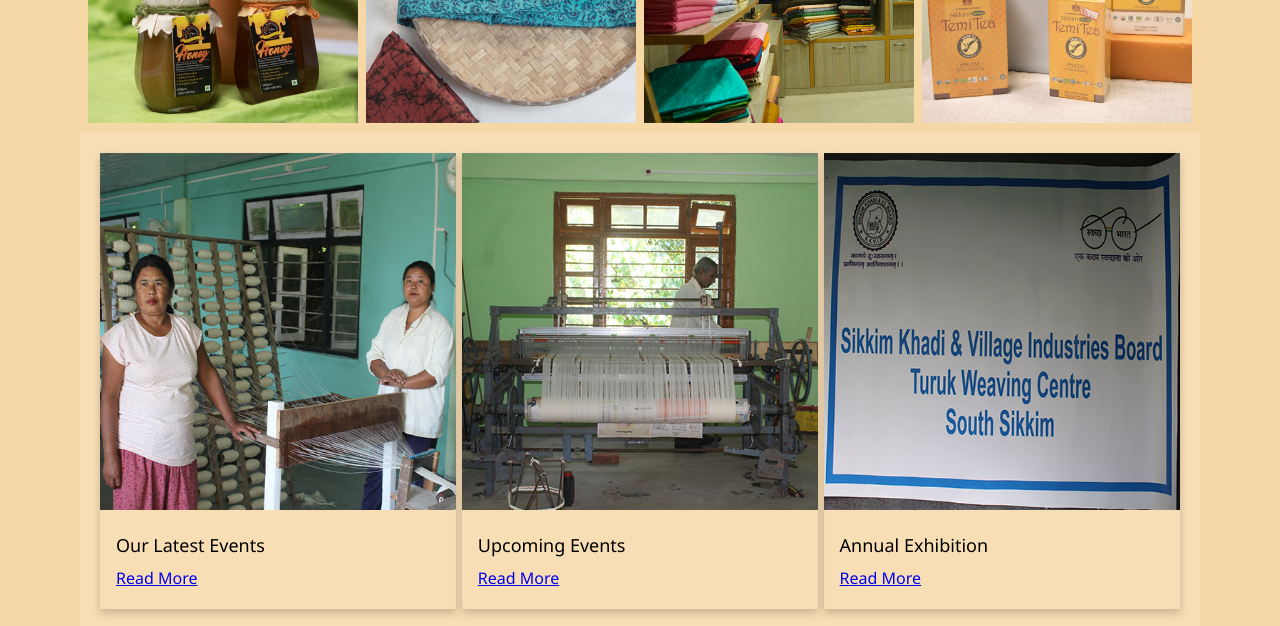
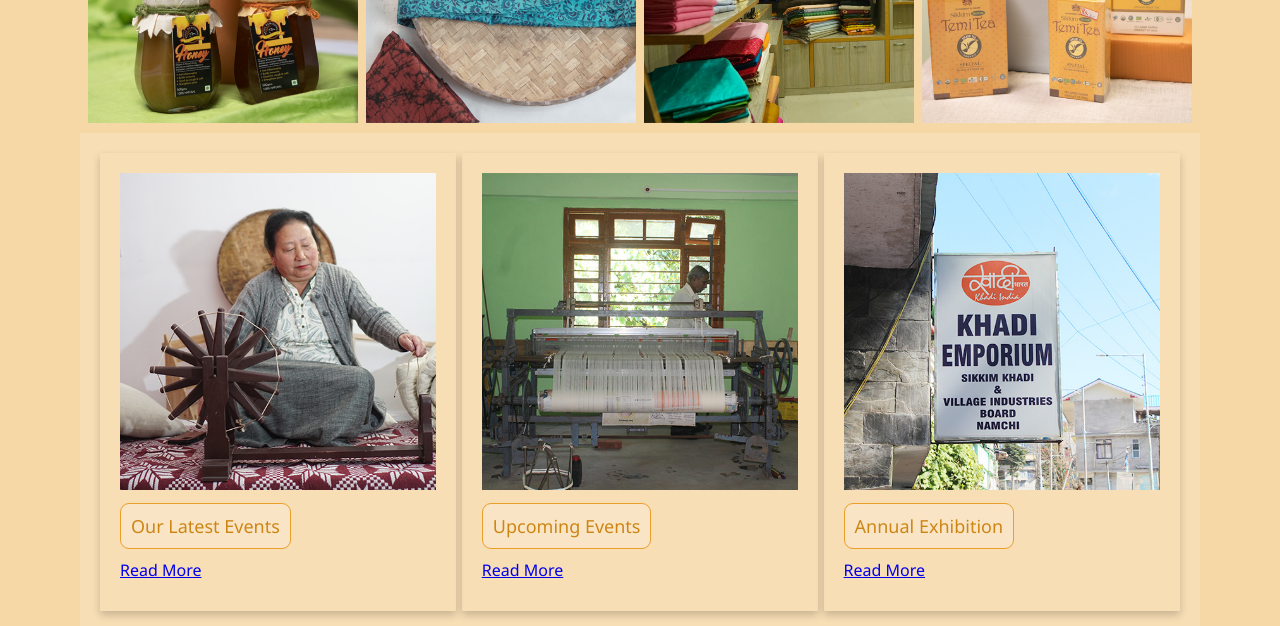
Before and after one commit to sutapaaditya/sikkimkhadi, a website: page index.html in a window 1280 px wide. Shown: the part 2080-2706 px from the top of the page. Drawn offline with Linux system fonts and the light colour scheme.

Commit message:
Event cards improved

```diff
--- a/index.html
+++ b/index.html
@@ -127,7 +127,7 @@
       <!-- events start -->
       <div class="events">
         <div class="card">
-          <img src="./assets/images/events/pic1.jpg" alt="event" style="width:100%">
+          <img src="./assets/images/events/pic4.jpg" alt="event" style="width:100%">
           <div class="container">
             <p class="card-title">Our Latest Events</p>
             <a href="#">Read More</a>
@@ -143,7 +143,7 @@
         </div>
         <!-- card ends -->
         <div class="card">
-          <img src="./assets/images/events/pic3.jpg" alt="event" style="width:100%">
+          <img src="./assets/images/events/pic5.jpg" alt="event" style="width:100%">
           <div class="container">
             <p class="card-title">Annual Exhibition</p>
             <a href="#">Read More</a>
--- a/main.css
+++ b/main.css
@@ -304,13 +304,21 @@
 /* ================= EVENT START ==================== */
 .events {
   margin-top: 1rem;
+  margin-bottom: 1rem;
   background-color: #f8deb5;
   padding: 2rem;
   display: flex;
   justify-content: space-between;
 }
+
+.events .container {
+  display: flex;
+  flex-direction: column;
+}
+
 .events .card {
   /* Add shadows to create the "card" effect */
+  padding: 20px;
   box-shadow: 0 4px 8px 0 rgba(0,0,0,0.2);
   transition: 0.3s;
   width: 33%;
@@ -318,8 +326,18 @@
 
 .card .card-title {
     font-size: 1.8rem;
+    font-weight: 400;
+    color: #CD8614;
     margin-bottom: 1rem;
+    margin-top: 1rem;
+    background-color: #f9e5c5;
+    padding: 1rem;
+    border: 0.5px solid #ea9f2a;
+    border-radius: 9px;
+    flex: 0 0 auto;
+    align-self: flex-start;
   }
+
 .card a {
     font-size: 1.6rem;
     margin-bottom: 1rem;
@@ -332,12 +350,6 @@
 }
 
 /* Add some padding inside the card container */
-.events .container {
-  padding-top: 2rem;
-  padding-left: 1.6rem;
-  padding-right: 1.6rem;
-  padding-bottom: 2rem;
-}
 /* ================= EVENT END ==================== */
 
 /* FOOTER STARTS */
```
Also changed, not shown: assets/images/cm/cm.png (deleted), assets/images/events/gyalshing.jpg (deleted), assets/images/events/pic1.jpg (deleted), assets/images/events/pic3.jpg (deleted), assets/images/events/pic4.jpg (added), assets/images/events/pic5.jpg (added).
